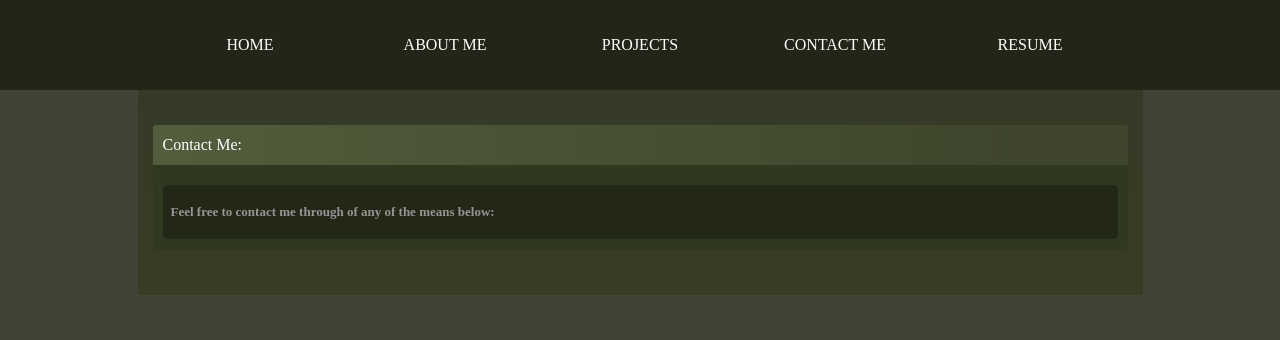
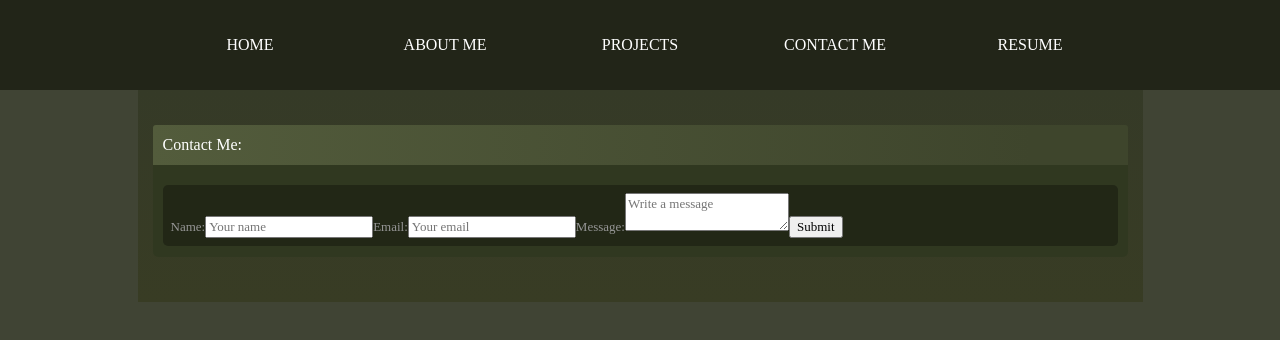
Before and after one commit to andrewkozinski/andrewkozinski.github.io, a React (Vite) app: page /contactme in a window 1280 px wide. Shown: the top 340 px of the page. Built offline with nearby package versions, Linux system fonts and the light colour scheme; a web font is replaced by a local one.

Commit message:
Added contact me form to contact me page

```diff
--- a/src/routes/ContactMe.tsx
+++ b/src/routes/ContactMe.tsx
@@ -8,7 +8,16 @@ const ContactMe = () => {
             <div className="main-body" id="main-body">
                 <InfoTab text="Contact Me:" content={
                     <>
-                        <h2>Feel free to contact me through of any of the means below:</h2>
+
+                        <form action="https://formspree.io/f/mleovjzq" method="POST">
+                            <label htmlFor="name">Name:</label>
+                            <input type="text" id="name" name="name" placeholder="Your name" required/>
+                            <label htmlFor="email">Email:</label>
+                            <input type="email" id="email" name="email" placeholder="Your email" required/>
+                            <label htmlFor="message">Message:</label>
+                            <textarea id="message" name="message" placeholder="Write a message" required></textarea>
+                            <input type="submit" value="Submit"/>
+                        </form>
                     </>
                 }/>
             </div>
```
